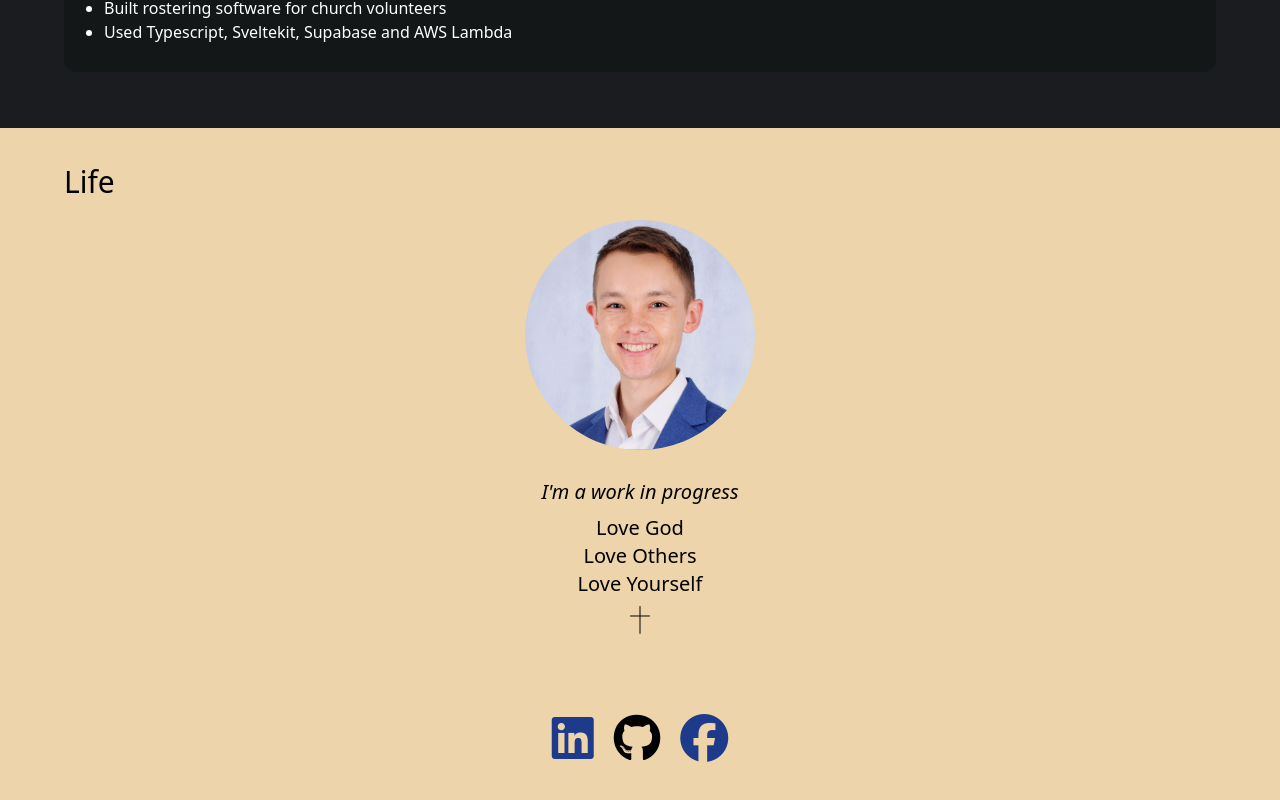
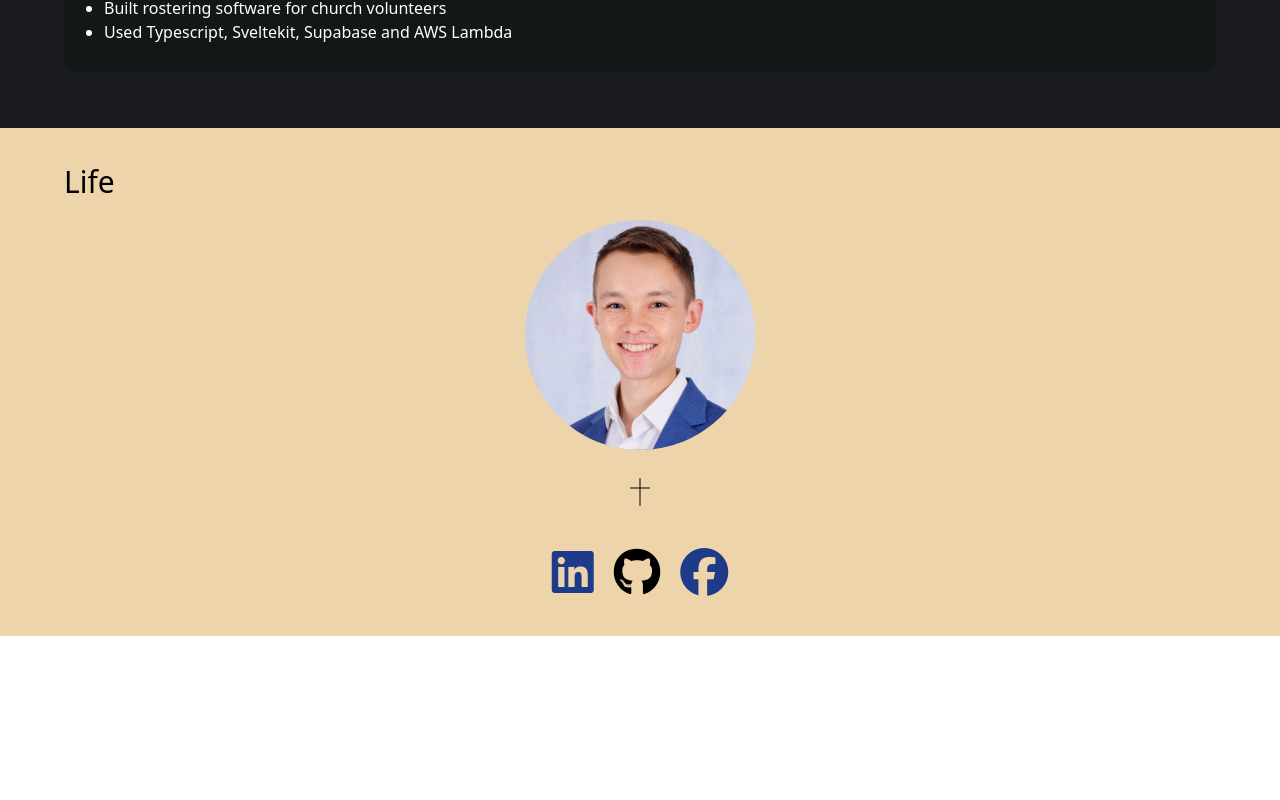
Before and after one commit to djsamseng/djsamseng-website, a SvelteKit app: page / in a window 1280 px wide. Shown: the part 5660-6460 px from the top of the page. After the commit the page ends 6296 px from the top, so only its background shows below. Built offline with nearby package versions, Linux system fonts and the light colour scheme.

Commit message:
Remove work in progress slogan

```diff
--- a/src/routes/+layout.ts
+++ b/src/routes/+layout.ts
@@ -1,3 +1,2 @@
 
 export const prerender = true;
-export const ssr = false;
--- a/src/routes/+page.svelte
+++ b/src/routes/+page.svelte
@@ -311,7 +311,7 @@
   </div>
 
 
-  <div class="p-4 min-h-[500px] pb-20">
+  <div class="p-4 min-h-[420px]">
     <div class="max-w-6xl mx-auto">
       <div class="max-w-3xl xl:max-w-6xl mx-auto">
         <div id="life" class="text-3xl py-5">Life</div>
@@ -320,10 +320,6 @@
         </div>
 
         <div class="flex flex-col items-center text-xl mt-5 text-center">
-          <div class="italic my-2">I'm a work in progress</div>
-          <div class="">Love God</div>
-          <div class="">Love Others</div>
-          <div class="">Love Yourself</div>
           <div class="w-5 mt-2">
             <svg viewBox="0 0 404 564" xmlns="http://www.w3.org/2000/svg">
               <title>Christian Cross</title>
--- a/svelte.config.js
+++ b/svelte.config.js
@@ -12,11 +12,6 @@ const config = {
 		// If your environment is not supported or you settled on a specific environment, switch out the adapter.
 		// See https://kit.svelte.dev/docs/adapters for more information about adapters.
 		adapter: adapter(),
-		prerender: {
-			entries: [
-				"/"
-			]
-		}
 	}
 };
 
```
